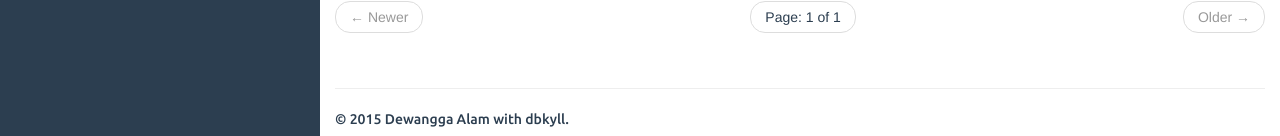
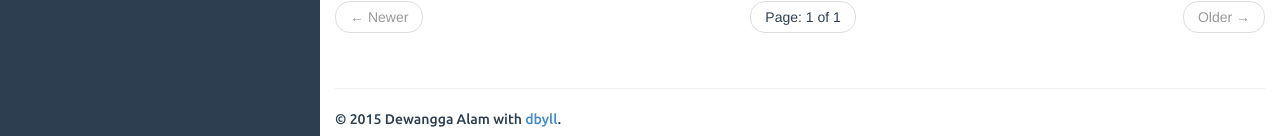
Before and after one commit to draskolnikova/draskolnikova.github.io, a Jekyll site: the page built from index.html, in a window 1280 px wide and 1068 px high. Shown: the part 929-1065 px from the top of the window. Built offline with Jekyll 4.4.1, drawn with Linux system fonts in a browser that asks for light colours; the list of posts is cut into pages by our own code.

Commit message:
typo on footer

```diff
--- a/_includes/default.html
+++ b/_includes/default.html
@@ -96,7 +96,7 @@
 		<footer>
 			<hr/>
 			<p>
-				&copy; {{ site.time | date: '%Y' }} {{ site.author.name }} with dbkyll.
+				&copy; {{ site.time | date: '%Y' }} {{ site.author.name }} with <a href="https://github.com/dbtek/dbyll" target="_blank">dbyll</a>.
 			</p>
 		</footer>
 	</div>
```
